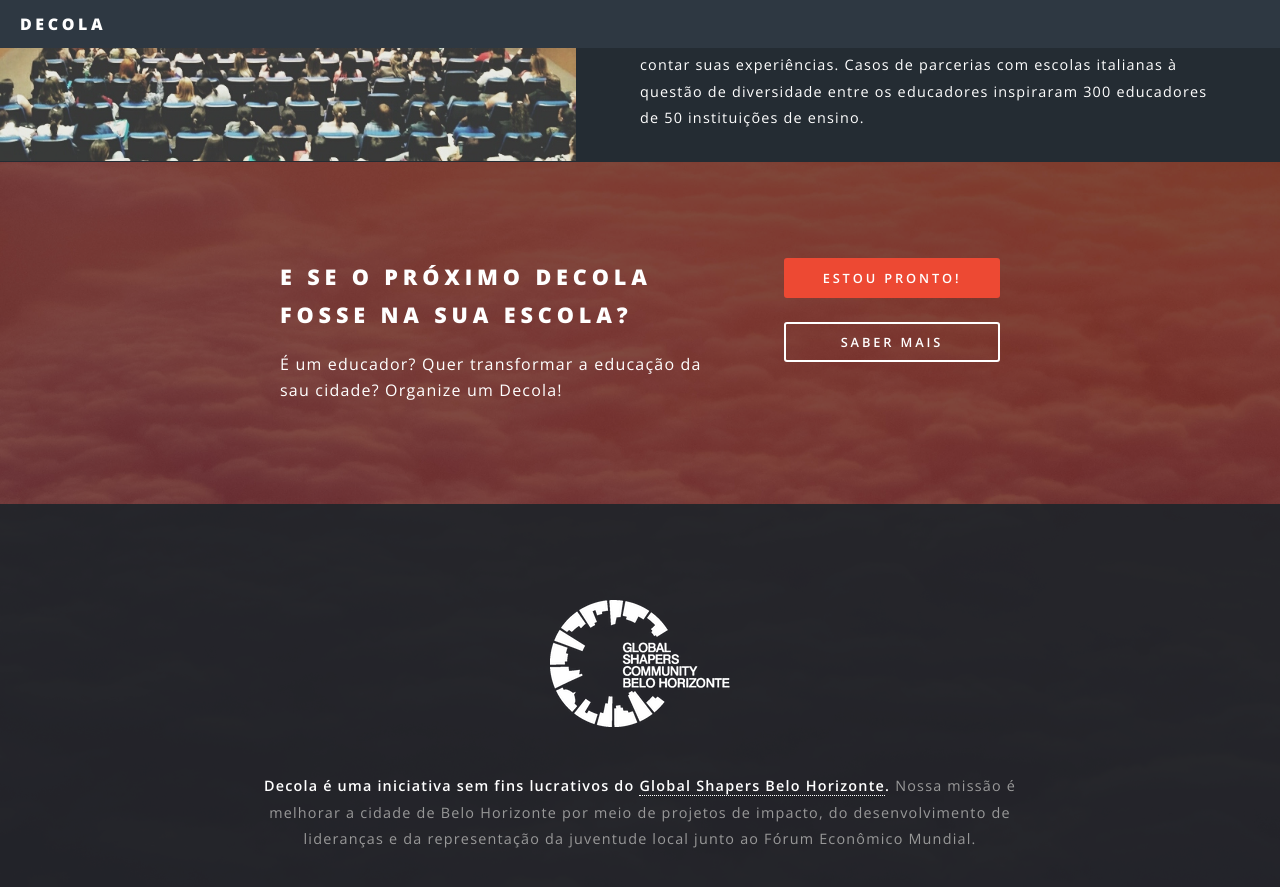
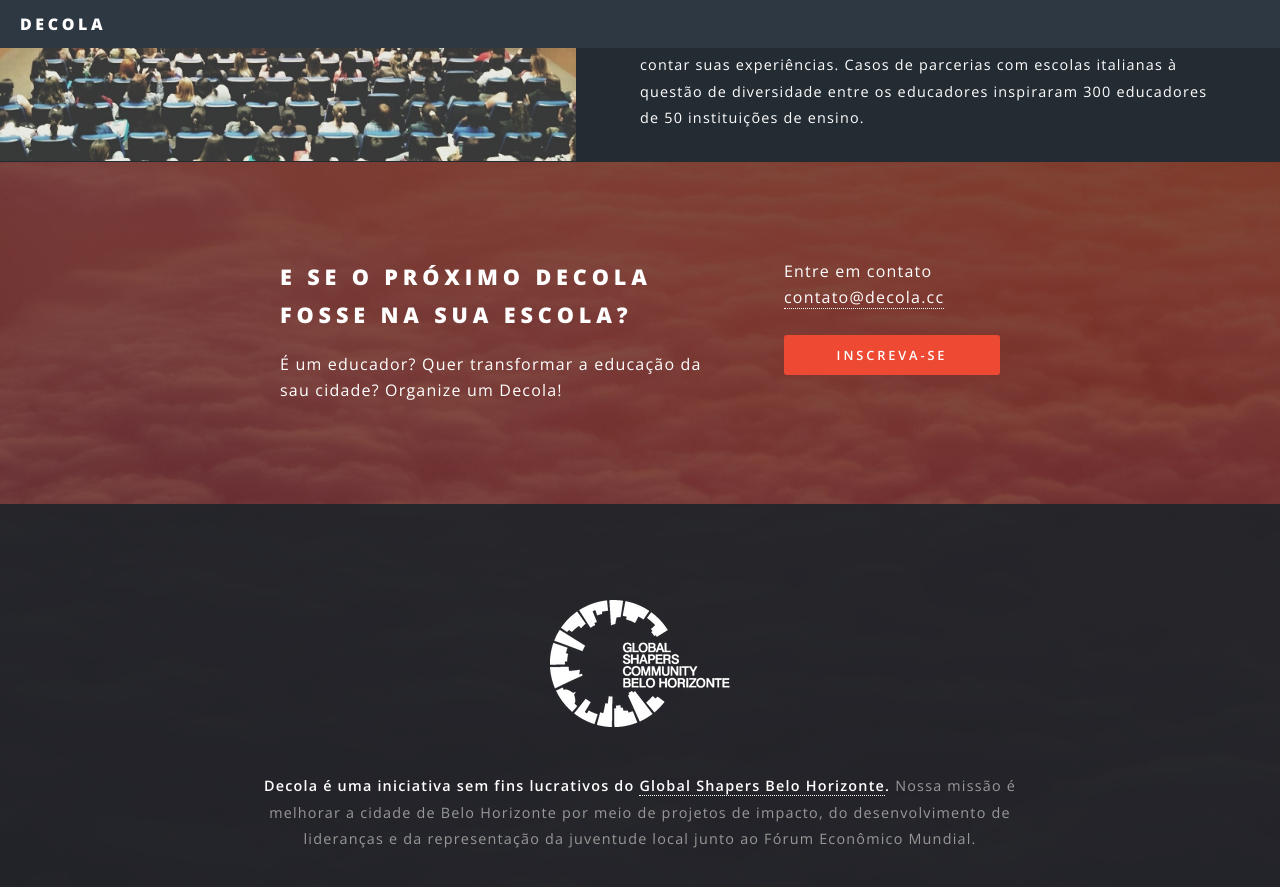
Before and after one commit to globalshapersbh/decola, a Jekyll site: the page built from index.html, in a window 1280 px wide and 900 px high, scrolled down 3531 px. Shown: the top 887 px of the window. Built offline with Jekyll 4.4.1, drawn with Linux system fonts in a browser that asks for light colours.

Commit message:
Ajustes no form.

```diff
--- a/index.html
+++ b/index.html
@@ -97,8 +97,8 @@
 								<p>É um educador? Quer transformar a educação da sau cidade? Organize um Decola!</p>
 							</header>
 							<ul class="actions vertical">
-								<li><a href="#" class="button fit special">Estou pronto!</a></li>
-								<li><a href="#" class="button fit">Saber mais</a></li>
+								<li>Entre em contato<br/><a href="mailto:contato@decola.cc">contato@decola.cc</a></li>
+								<li><a href="#" class="button fit special">Inscreva-se</a></li>
 							</ul>
 						</div>
 					</section>
```
